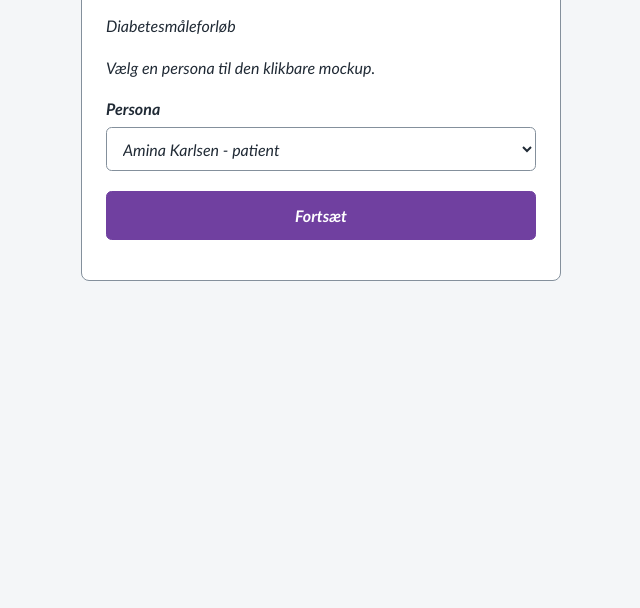
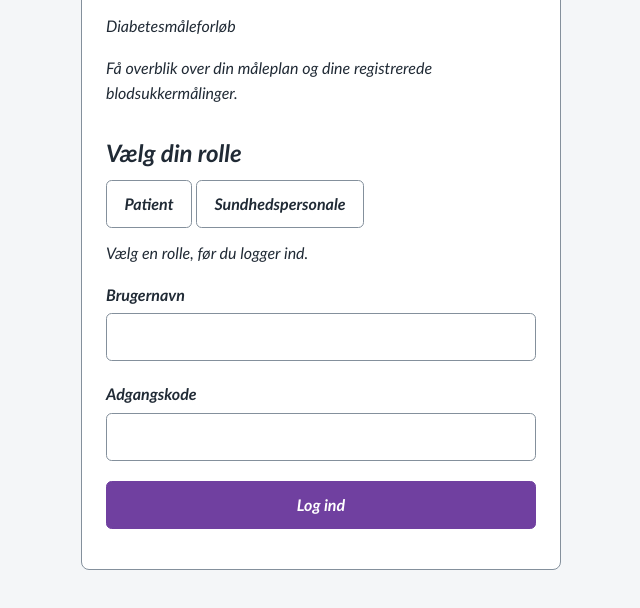
Before and after one commit to Jumana2403/S3, a plain HTML site: page login.html in a window 1280 px wide. Shown: the part 118-726 px from the top of the page, without its empty margins (319-959 px from the left). Drawn offline with Linux system fonts and the light colour scheme.

Commit message:
Restore Jumana login page

```diff
--- a/login.html
+++ b/login.html
@@ -11,19 +11,25 @@
   <main class="kort">
     <h1 class="login-overskrift">Log ind</h1>
     <p>Diabetesmåleforløb</p>
-    <p>Vælg en persona til den klikbare mockup.</p>
+    <p>Få overblik over din måleplan og dine registrerede blodsukkermålinger.</p>
 
+    <!-- Rolleknapperne ændrer den valgte rolle i JavaScript. -->
+    <h2>Vælg din rolle</h2>
+    <button id="patient-knap" type="button">Patient</button>
+    <button id="personale-knap" type="button">Sundhedspersonale</button>
+    <p id="rolle-besked" role="status">Vælg en rolle, før du logger ind.</p>
+
+    <!-- required sørger for, at loginfelterne ikke er tomme. -->
     <form id="login-form">
       <div class="form-field">
-        <label for="persona">Persona</label>
-        <select id="persona" required>
-          <option value="amina">Amina Karlsen - patient</option>
-          <option value="jonas">Jonas Mikkelsen - patient</option>
-          <option value="sara">Sara Nielsen - sundhedspersonale</option>
-        </select>
+        <label for="brugernavn">Brugernavn</label>
+        <input id="brugernavn" type="text" required>
       </div>
-
-      <button type="submit" class="button-primary">Fortsæt</button>
+      <div class="form-field">
+        <label for="adgangskode">Adgangskode</label>
+        <input id="adgangskode" type="password" required>
+      </div>
+      <button type="submit" class="button-primary">Log ind</button>
       <p id="besked" role="status"></p>
     </form>
   </main>
```
